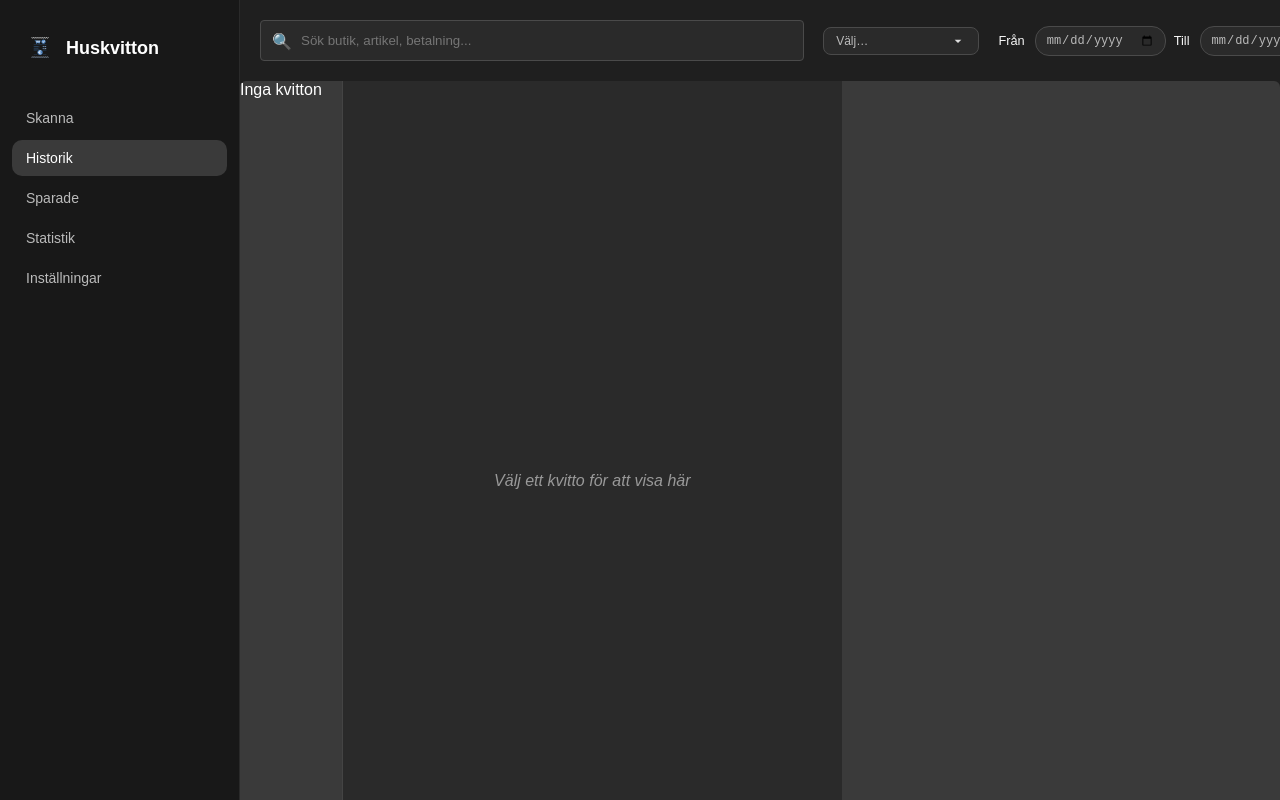
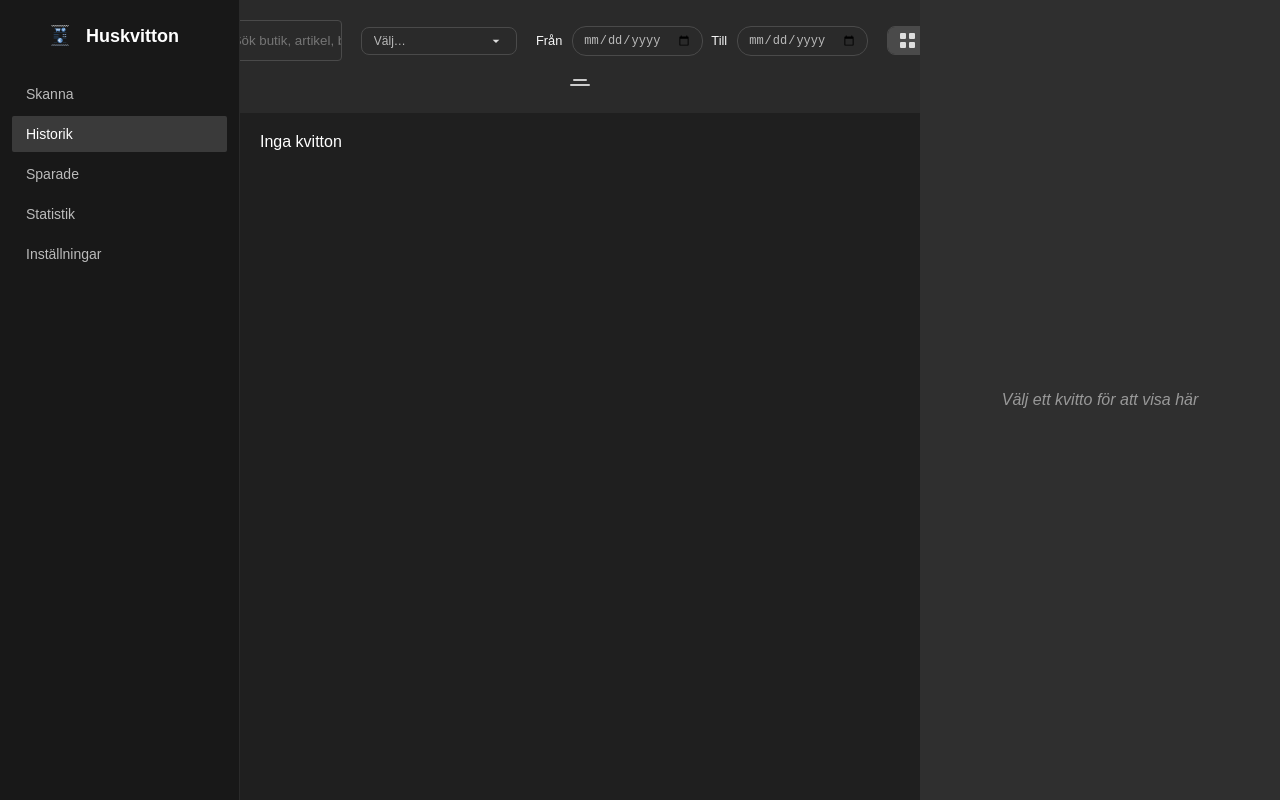
Before and after one commit to Sarhad127/receipt-frontend-react, a React (Vite) app: page /historik in a window 1280 px wide. Built offline with nearby package versions, Linux system fonts and the light colour scheme.

Commit message:
update 52

```diff
--- a/src/App.css
+++ b/src/App.css
@@ -4,6 +4,11 @@
     box-sizing: border-box;
 }
 
+html,
+body {
+    height: 100%;
+}
+
 body {
     background-color: #1e1e1e;
     font-family: Arial, sans-serif;
--- a/src/components/Filter/PageHeader.css
+++ b/src/components/Filter/PageHeader.css
@@ -1,44 +1,13 @@
-.page-header {
-    position: relative;
-    display: flex;
-    flex-direction: row;
-    padding: 20px;
-    z-index: 10;
-    align-items: center;
-}
-
 .page-header-row {
     display: flex;
-    justify-content: flex-start;
+    justify-content: center;
     align-items: center;
-    padding-right: 20px;
+    margin-bottom: 10px;
 }
 
 .page-header.expanded .advanced-filters {
     max-height: 300px;
     opacity: 1;
-}
-
-.search-input-wrapper {
-    flex: 1 1 auto;
-    max-width: 100%;
-    min-width: 16rem;
-}
-
-.search-input-inner {
-    position: relative;
-    width: 100%;
-    max-width: 100%;
-}
-
-.search-input-inner .search-icon {
-    position: absolute;
-    left: 12px;
-    top: 50%;
-    transform: translateY(-50%);
-    color: #bbb;
-    font-size: 16px;
-    pointer-events: none;
 }
 
 .receipt-search {
@@ -48,7 +17,7 @@
     border-radius: 4px;
     padding: 12px 0 12px 40px;
     width: 550px;
-    max-width: 34rem;
+    min-width: 150px;
 }
 
 .receipt-search:focus {
@@ -199,17 +168,6 @@
     align-items: center;
 }
 
-.filter-divider::before {
-    content: "";
-    position: absolute;
-    left: 0;
-    right: 0;
-    top: 50%;
-    height: 1px;
-    background-color: #3a3a3a;
-    transform: translateY(-50%);
-}
-
 .filter-chevron {
     position: relative;
     display: flex;
@@ -249,18 +207,22 @@
 }
 
 .advanced-filters {
-    position: absolute;
-    top: 100%;
-    left: 0;
-    right: 0;
-    background-color: #1f1f1f;
-    padding: 16px 24px;
-    display: flex;
-    gap: 32px;
+    position: relative;
     max-height: 0;
     overflow: hidden;
     opacity: 0;
+    display: flex;
+    flex-direction: row;
+    flex-wrap: wrap;
     transition: max-height 0.3s ease, opacity 0.2s ease;
+    gap: 50px;
+    align-items: center;
+    justify-content: flex-start;
+}
+
+.page-header.expanded .advanced-filters {
+    max-height: 800px;
+    opacity: 1;
 }
 
 .advanced-filter-group {
--- a/src/components/Filter/PageHeader.jsx
+++ b/src/components/Filter/PageHeader.jsx
@@ -53,9 +53,6 @@ function PageHeader({
     return (
         <div className={`page-header ${filtersOpen ? "expanded" : ""}`}>
             <div className="page-header-row">
-                <div className="search-input-wrapper">
-                    <div className="search-input-inner">
-                        <span className="search-icon">🔍</span>
                 <input
                     type="text"
                     className="receipt-search"
@@ -63,8 +60,6 @@ function PageHeader({
                     value={searchTerm}
                     onChange={e => setSearchTerm(e.target.value)}
                 />
-                    </div>
-                </div>
 
                 <div className="quick-date-filter">
                     <select
--- a/src/components/HistoryPage.jsx
+++ b/src/components/HistoryPage.jsx
@@ -168,9 +168,7 @@ function HistoryPage() {
                 </nav>
             </aside>
 
-
-            <div className="page-container">
-
+            <div className="main-area">
                     <PageHeader
                         searchTerm={searchTerm}
                         setSearchTerm={setSearchTerm}
@@ -195,7 +193,11 @@ function HistoryPage() {
                     />
 
                 <div className="page-content">
-                    {receipts.length === 0 ? null : (
+                    {receipts.length === 0 ? (
+                        <div className="empty-state">
+                            <p>Inga kvitton</p>
+                        </div>
+                    ) : (
                         <ul className={`receipt-list ${layout}`}>
                             {filteredReceipts.map((r) => (
                                 <li
@@ -243,13 +245,10 @@ function HistoryPage() {
                                 </li>
                             ))}
                         </ul>
+                    )}
+                </div>
+            </div>
 
-                    )}
-                    {filteredReceipts.length === 0 && (
-                        <div className="empty-state">
-                            <p>Inga kvitton</p>
-                        </div>
-                    )}
                 <RightSideHistory
                     selectedImage={selectedImage}
                     selectedReceiptId={selectedReceiptId}
@@ -260,8 +259,6 @@ function HistoryPage() {
                     navigate={navigate}
                     setModalOpen={setModalOpen}
                 />
-                </div>
-            </div>
 
             {modalOpen && selectedImage && (
                 <div className="modal-overlay" onClick={() => setModalOpen(false)}>
@@ -283,7 +280,6 @@ function HistoryPage() {
                     </div>
                 </div>
             )}
-
         </div>
     );
 }
--- a/src/components/right-sidebar/history/RightSideHistory.css
+++ b/src/components/right-sidebar/history/RightSideHistory.css
@@ -1,51 +1,26 @@
-.right-panel {
-    width: 500px;
-    background-color: #2a2a2a;
-    height: 100%;
-    min-height: 400px;
-    padding: 10px;
-    box-sizing: border-box;
-    display: flex;
-    flex-direction: column;
-    align-items: center;
-    justify-content: flex-start;
-    border-left: 1px solid #444;
-}
-
-.right-panel-image-wrapper {
-    width: 100%;
-    flex: 1;
-    display: flex;
-    justify-content: flex-start;
-    align-items: center;
-    flex-direction: column;
-    overflow: hidden;
+.image-container {
+    position: relative;
+    max-width: 100%;
+    margin-bottom: 16px;
 }
 
 .right-panel-image {
-    height: 450px;
     width: 100%;
-    max-height: 100%;
+    height: 400px;
     object-fit: contain;
-    border-radius: 2px;
-}
-
-.image-container {
-    position: relative;
-    max-width: 450px;
+    border-radius: 4px;
 }
 
 .expand-btn-on-image {
     position: absolute;
-    bottom: 10px;
-    left: 10px;
+    bottom: 8px;
+    left: 8px;
     width: 32px;
     height: 32px;
     display: flex;
     align-items: center;
     justify-content: center;
     font-size: 16px;
-    line-height: 1;
     background: rgba(0, 0, 0, 0.45);
     color: rgba(255, 255, 255, 0.9);
     border: 1px solid rgba(255, 255, 255, 0.12);
@@ -59,22 +34,12 @@
     border-color: rgba(255, 255, 255, 0.25);
 }
 
-.right-panel-placeholder {
-    margin: auto;
-    color: #999;
-    font-style: italic;
-}
-
 .right-panel-actions {
-    margin-top: 14px;
     display: flex;
-    flex-direction: row;
+    gap: 8px;
+    flex-wrap: wrap;
     justify-content: center;
-    align-items: center;
-    gap: 8px;
-    width: 100%;
-    max-width: 360px;
-    padding: 0 15px;
+    margin-bottom: 16px;
 }
 
 .action-btn {
@@ -86,14 +51,14 @@
     font-size: 12px;
     font-weight: 500;
     cursor: pointer;
-    transition: background-color 0.15s ease, border-color 0.15s ease, color 0.15s ease;
     flex-shrink: 0;
+    transition: all 0.15s ease;
 }
 
 .action-btn:hover {
     background: #3a3a3a;
     border-color: #555;
-    color: #ffffff;
+    color: #fff;
 }
 
 .action-btn:disabled {
@@ -110,18 +75,25 @@
 .action-btn.danger:hover {
     background: #3a1f1f;
     border-color: #8a3a3a;
-    color: #ffffff;
+    color: #fff;
+}
+
+.right-panel-placeholder {
+    margin: auto;
+    color: #999;
+    font-style: italic;
+    text-align: center;
 }
 
 .right-panel-info {
-    margin-top: 20px;
-    width: 100%;
+    margin-top: 16px;
     font-size: 12px;
     color: #ddd;
+    flex-shrink: 0;
 }
 
 .right-panel-info h4 {
-    margin: 14px 0 8px;
+    margin: 12px 0 8px;
     font-size: 13px;
     font-weight: 600;
     color: #fff;
--- a/src/components/right-sidebar/history/RightSideHistory.jsx
+++ b/src/components/right-sidebar/history/RightSideHistory.jsx
@@ -16,7 +16,7 @@ const RightSideHistory = ({
     return (
         <div className="right-panel">
             {selectedImage ? (
-                <div className="right-panel-image-wrapper">
+                <>
                     <div className="image-container">
                         <img
                             src={selectedImage}
@@ -111,7 +111,7 @@ const RightSideHistory = ({
                             </div>
                         </div>
                     )}
-                </div>
+                </>
             ) : (
                 <p className="right-panel-placeholder">
                     Välj ett kvitto för att visa här
--- a/src/components/style/AppLayout.css
+++ b/src/components/style/AppLayout.css
@@ -1,24 +1,29 @@
+/* -------------------- Wrapper -------------------- */
 .page-wrapper {
+    display: flex;
     min-height: 100vh;
     background-color: #1f1f1f;
-    display: flex;
 }
 
+/* -------------------- Sidebar (left) -------------------- */
 .sidebar {
     width: 240px;
     background-color: #181818;
     display: flex;
     flex-direction: column;
+    flex-shrink: 0;
     padding: 20px 12px;
     border-right: 1px solid #2a2a2a;
+    z-index: 20;
 }
 
 .sidebar-logo {
     display: flex;
     align-items: center;
+    justify-content: center;
     gap: 10px;
-    padding: 12px;
     margin-bottom: 24px;
+    padding-right: 1rem;
 }
 
 .sidebar-logo img {
@@ -41,7 +46,7 @@
 .sidebar-item {
     padding: 10px 14px;
     color: #bbb;
-    border-radius: 10px;
+    border-radius: 2px;
     cursor: pointer;
     font-size: 14px;
     transition: background 0.2s ease, color 0.2s ease;
@@ -57,16 +62,40 @@
     color: white;
 }
 
-.page-container {
+/* -------------------- Main area (middle + header) -------------------- */
+.main-area {
     flex: 1;
-    overflow: hidden;
+    min-width: 0;
+    display: flex;
+    flex-direction: column;
+}
+
+.page-header {
+    flex: 0 0 auto;
+    width: 100%;
+    background-color: #2a2a2a;
+    padding: 20px;
+    z-index: 0;
+    display: flex;
+    flex-direction: column;
 }
 
 .page-content {
-    height: 100%;
-    background-color: #3a3a3a;
-    border-radius: 6px;
+    flex: 1;
+    min-height: 0;
+    padding: 20px;
     overflow-y: auto;
+}
+
+/* -------------------- Right panel (right) -------------------- */
+
+.right-panel {
+    width: 360px;
+    background-color: #2f2f2f;
+    padding: 16px;
     display: flex;
-    gap: 20px;
+    flex-direction: column;
+    overflow-y: auto;
+    flex-shrink: 0;
+    z-index: 20;
 }
--- a/src/components/style/pages/HistoryPage.css
+++ b/src/components/style/pages/HistoryPage.css
@@ -1,13 +1,10 @@
 .receipt-list {
     display: grid;
-    grid-template-columns: repeat(auto-fill, 200px);
+    grid-template-columns: repeat(auto-fill, minmax(180px, 1fr));
     gap: 20px;
     list-style: none;
     padding: 0;
-    width: 100%;
-    color: white;
-    align-self: start;
-    justify-content: center;
+    margin: 0;
 }
 
 .receipt-list .grid{
```
Lines whose indentation alone changed are shown as unchanged.
